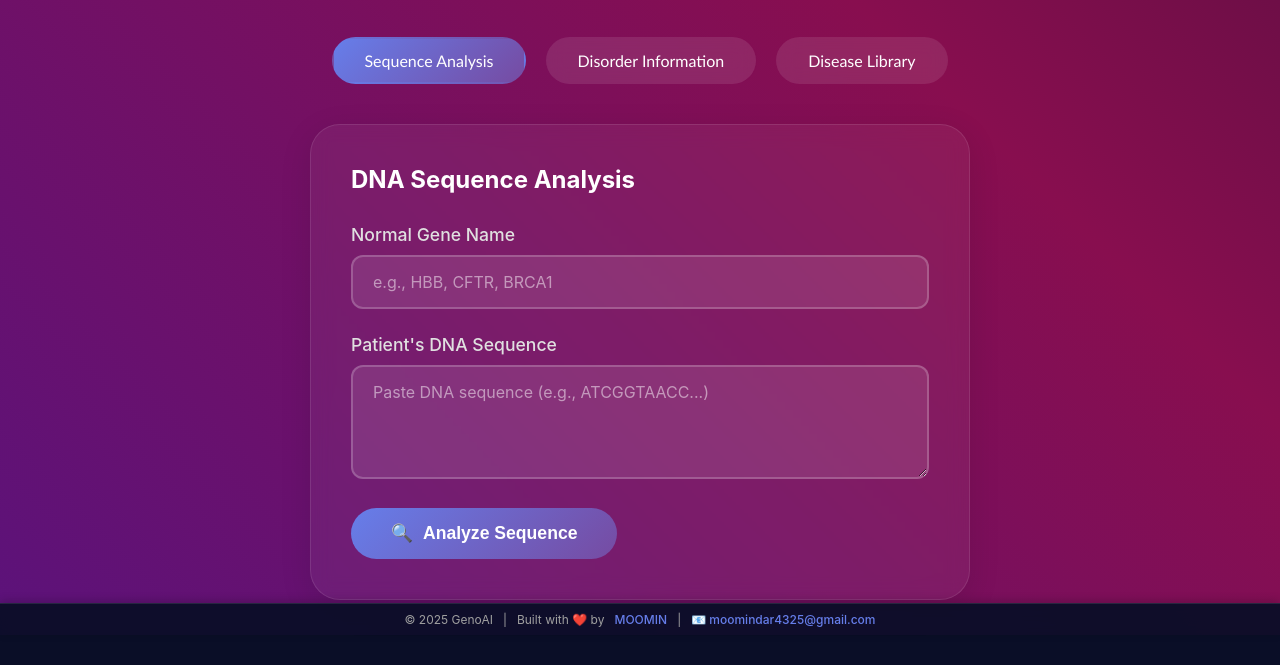
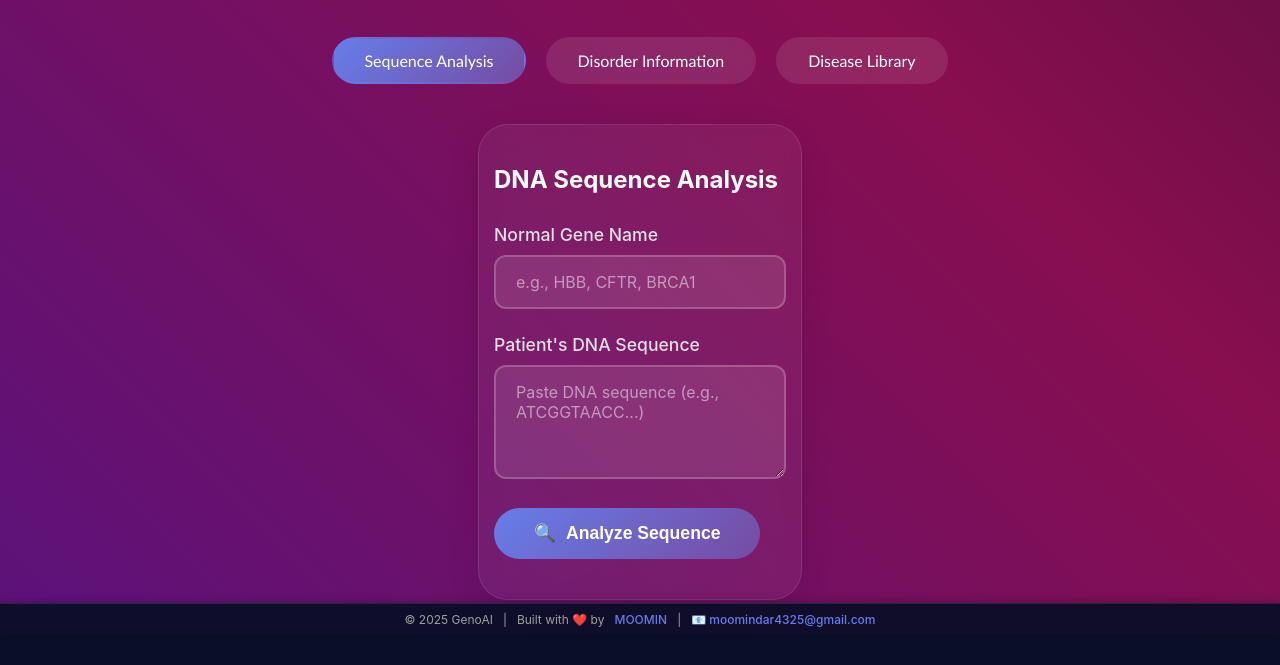
Before and after one commit to Moomin07/genomeAI, a plain HTML site: page index.html in a window 1280 px wide. Shown: the part 165-830 px from the top of the page. Drawn offline with Linux system fonts and the light colour scheme.

Commit message:
ui ux changes

```diff
--- a/index.html
+++ b/index.html
@@ -51,7 +51,7 @@
         }
 
         .container {
-            max-width: 700px;
+            max-width: 900px;
             margin: 0 auto;
             padding: 20px;
         }
@@ -124,12 +124,15 @@
             background: rgba(255, 255, 255, 0.05);
             backdrop-filter: blur(10px);
             border-radius: 30px;
-            padding: 40px;
+            padding-top: 40px;
+            padding-left: 15px;
+            padding-right: 15px;
+            padding-bottom: 40px;
             margin-bottom: 80px;
             border: 1px solid rgba(255, 255, 255, 0.1);
             box-shadow: 0 8px 32px rgba(0, 0, 0, 0.1);
             transition: transform 0.3s ease;
-            max-width: 700px;
+            max-width: fit-content;
             margin-left: auto;
             margin-right: auto;
         }
@@ -271,7 +274,7 @@
 /* Results Box - Fixed Overflow */
 .result-box {
     margin-top: 30px;
-    padding: 30px;
+    padding: 15px;
     background: rgba(255, 255, 255, 0.08);
     border-radius: 15px;
     border: 1px solid rgba(255, 255, 255, 0.2);
@@ -280,7 +283,7 @@
 
     /* 👇 NEW: Contain overflow with scroll */
     max-width: 100%;
-    max-height: fit-content;          /* Adjust as needed */
+    max-height: 950px;          /* Adjust as needed */
     overflow-y: auto;            /* Enable vertical scroll */
     overscroll-behavior: contain; /* Prevent page scroll while scrolling inside */
 
```
